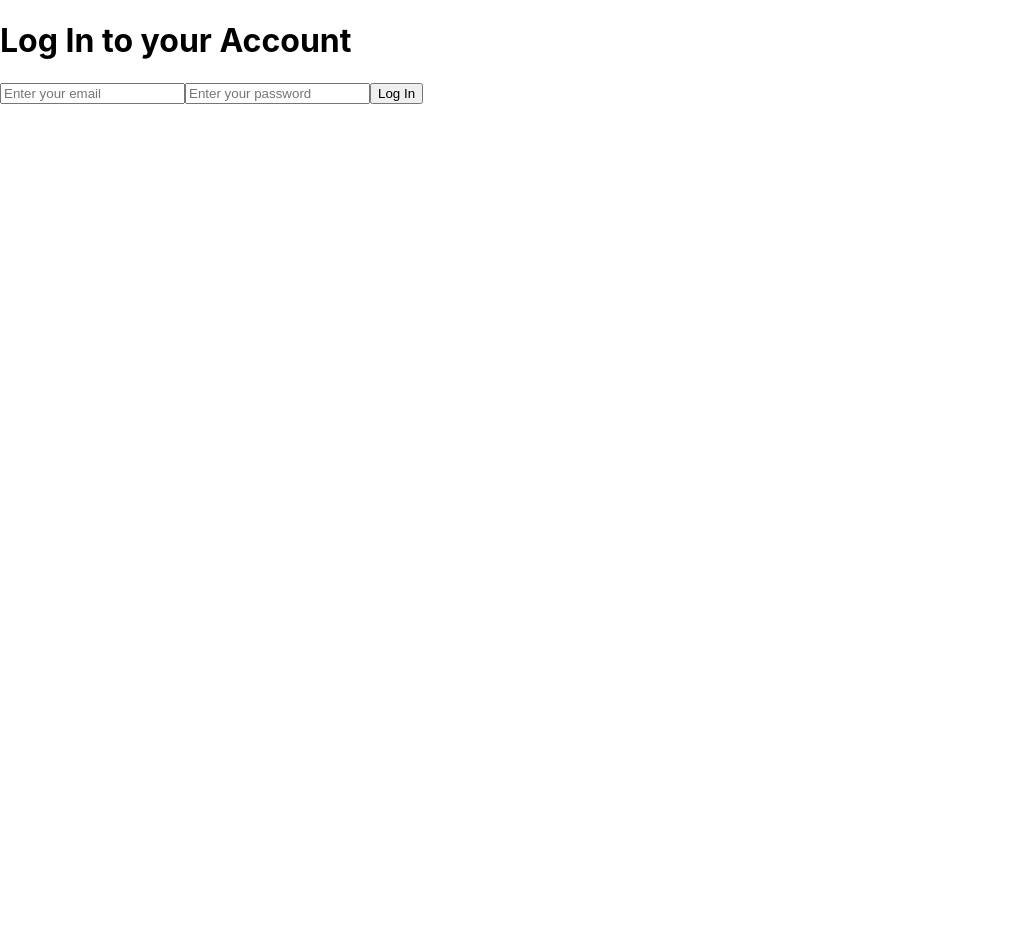
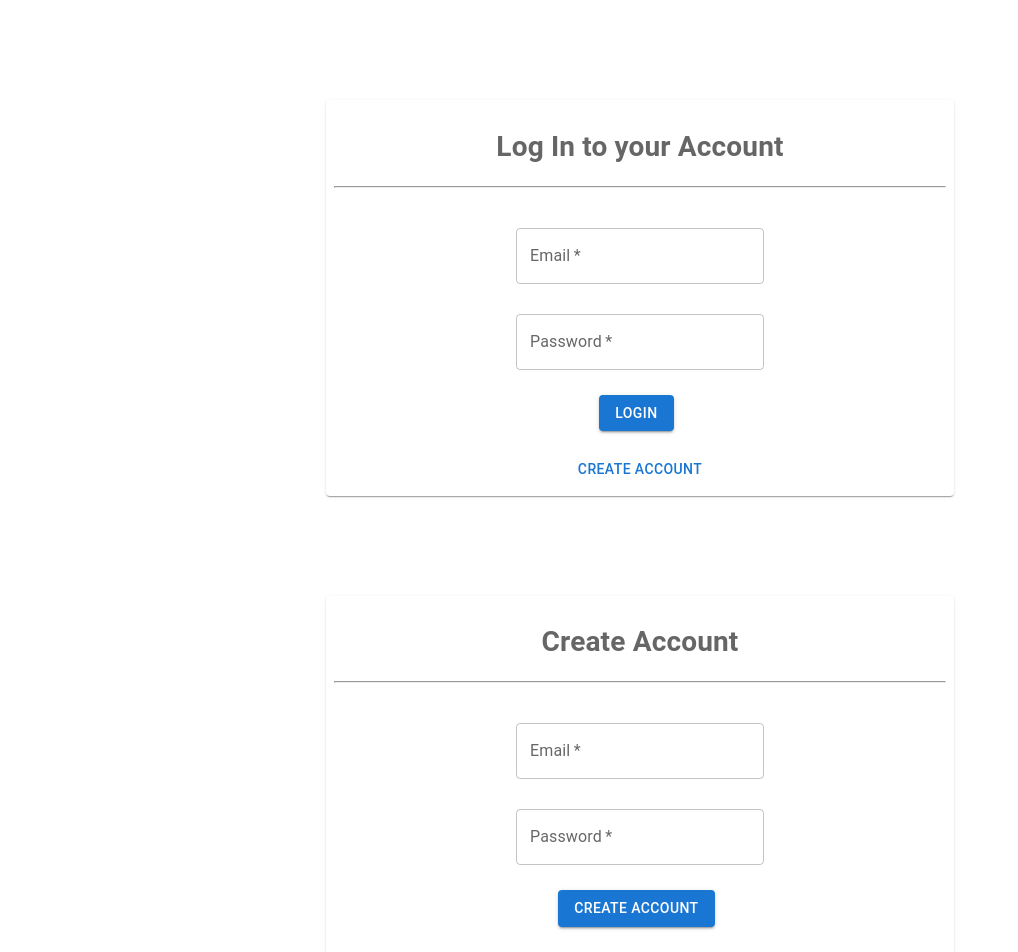
Before and after one commit to amrutha00/Smart-Pantry, a React (Create React App) app in the folder frontend/: page / in a window 1280 px wide. Shown: the top 952 px of the page, without its empty margins (0-1018 px from the left). Before the commit the page ends 800 px from the top, so only its background shows below. Built offline with nearby package versions, Linux system fonts and the light colour scheme.

Commit message:
material UI

```diff
--- a/frontend/package.json
+++ b/frontend/package.json
@@ -3,6 +3,9 @@
   "version": "0.1.0",
   "private": true,
   "dependencies": {
+    "@emotion/react": "^11.11.1",
+    "@emotion/styled": "^11.11.0",
+    "@mui/material": "^5.14.20",
     "@testing-library/jest-dom": "^5.17.0",
     "@testing-library/react": "^13.4.0",
     "@testing-library/user-event": "^13.5.0",
--- a/frontend/src/App.js
+++ b/frontend/src/App.js
@@ -1,10 +1,14 @@
 import './App.css';
 import SignIn from './components/auth/SignIn';
+import SignUp from './components/auth/SignUp';
+import AuthDetails from './components/AuthDetails';
+// import "firebase/auth";
 
 function App() {
   return (
     <>
       <SignIn></SignIn>
+      <SignUp></SignUp>
     </>
   );
 }
--- /dev/null
+++ b/frontend/src/components/AuthDetails.js
@@ -0,0 +1,45 @@
+import { onAuthStateChanged, signOut } from "firebase/auth";
+import React, { useEffect, useState } from "react";
+import { auth } from "../firebase";
+import {getAuth} from "firebase/auth";
+
+const AuthDetails = () => {
+  const [authUser, setAuthUser] = useState(null);
+  let user = getAuth().currentUser;
+  useEffect(() => {
+    const listen = onAuthStateChanged(auth, (user) => {
+      if (user) {
+        setAuthUser(user);
+      } else {
+        setAuthUser(null);
+      }
+    });
+
+    return () => {
+      listen();
+    };
+  }, []);
+
+  const userSignOut = () => {
+    signOut(auth)
+      .then(() => {
+        console.log("sign out successful");
+      })
+      .catch((error) => console.log(error));
+  };
+
+  return (
+    <div>
+      {authUser ? (
+        <>
+          <p>{`Signed In as ${authUser.email}`}</p>
+          <button onClick={userSignOut}>Sign Out</button>
+        </>
+      ) : (
+        <p>Signed Out</p>
+      )}
+    </div>
+  );
+};
+
+export default AuthDetails;
--- a/frontend/src/components/auth/SignIn.css
+++ b/frontend/src/components/auth/SignIn.css
@@ -0,0 +1,16 @@
+.sign-in-container{
+    margin-top: 100px;
+}
+
+.email{
+    margin: 5px;
+    margin-top: 40px;
+}
+
+.password{
+    margin: 5px;
+}
+
+.sign-in{
+    margin-bottom: 50px;;
+}
--- a/frontend/src/components/auth/SignIn.js
+++ b/frontend/src/components/auth/SignIn.js
@@ -2,41 +2,94 @@ import './SignIn.css';
 import { signInWithEmailAndPassword } from "firebase/auth";
 import React, { useState } from "react";
 import { auth } from "../../firebase";
+import { styled } from '@mui/material/styles';
+import Box from '@mui/material/Box';
+import Paper from '@mui/material/Paper';
+import Grid from '@mui/material/Grid';
+import TextField from '@mui/material/TextField';
+import Button from '@mui/material/Button';
+import Alert from '@mui/material/Alert';
 
 function SignIn() {
     const [email, setEmail] = useState("");
     const [password, setPassword] = useState("");
+    const [error, setError] = useState(false);
 
     const signIn = (e) => {
+        setError(false);
         e.preventDefault();
-        signInWithEmailAndPassword(auth, email, password)
+        let eml = document.getElementById('email').value;
+        let pass = document.getElementById('password').value;
+        setEmail(eml);
+        setPassword(pass);
+        signInWithEmailAndPassword(auth, eml, pass)
             .then((userCredential) => {
-            console.log(userCredential);
+                //console.log(userCredential);
             })
             .catch((error) => {
-            console.log(error);
+                //console.log(error);
+                setError(true);
             });
         };
+
+    const Item = styled(Paper)(({ theme }) => ({
+        backgroundColor: theme.palette.mode === 'dark' ? '#1A2027' : '#fff',
+        ...theme.typography.body2,
+        padding: theme.spacing(1),
+        textAlign: 'center',
+        color: theme.palette.text.secondary,
+        }));
   return (
     <>
     <div className="sign-in-container">
+    <Box sx={{ flexGrow: 1 }}>
+      <Grid container spacing={3}>
+        <Grid item xs>
+        </Grid>
+        <Grid item xs={6}>
+          <Item>
+
                 <form onSubmit={signIn}>
+                    {error && <Alert severity="error">Invalid Credentials</Alert>}
                     <h1>Log In to your Account</h1>
-            <input
+                    <hr />
+                    {/* <input
                     type="email"
                     placeholder="Enter your email"
                     value={email}
                     onChange={(e) => setEmail(e.target.value)}
-            ></input>
-            <input
+                    ></input> */}
+                    <div className='email'>
+                        <TextField id="email" type='email' size="medium" label="Email" required variant="outlined" />
+                    </div>
+
+                    <br />
+                    {/* <input
                     type="password"
                     placeholder="Enter your password"
                     value={password}
                     onChange={(e) => setPassword(e.target.value)}
-            ></input>
-            <button type="submit">Log In</button>
+                    ></input> */}
+                    <div className='password'>
+                        <TextField id="password" type="password" label="Password" required variant="outlined" />
+                    </div>
+
+                    <br />
+                    {/* <button type="submit">Log In</button> */}
+                    <Button className="sign-in" type="submit" variant="contained">Login</Button>
+                    &nbsp;&nbsp;
+                    <br /><br />
+                    <Button type="button" variant="text">Create Account</Button>
+                    <br />
                 </form>
+          </Item>
+        </Grid>
+        <Grid item xs>
+        </Grid>
+      </Grid>
+    </Box>
     </div>
+
     </>
   );
 }
--- a/frontend/src/components/auth/SignUp.js
+++ b/frontend/src/components/auth/SignUp.js
@@ -2,26 +2,87 @@ import './SignUp.css';
 import { createUserWithEmailAndPassword } from "firebase/auth";
 import React, { useState } from "react";
 import { auth } from "../../firebase";
+import { styled } from '@mui/material/styles';
+import Box from '@mui/material/Box';
+import Paper from '@mui/material/Paper';
+import Grid from '@mui/material/Grid';
+import TextField from '@mui/material/TextField';
+import Button from '@mui/material/Button';
+import Alert from '@mui/material/Alert';
 
 function SignUp() {
 
     const [email, setEmail] = useState("");
     const [password, setPassword] = useState("");
+    const [error, setError] = useState(false);
 
     const signUp = (e) => {
+      setError(false);
       e.preventDefault();
-      createUserWithEmailAndPassword(auth, email, password)
+      let eml = document.getElementById('create-email').value;
+      let pass = document.getElementById('create-password').value;
+      setEmail(eml);
+      setPassword(pass);
+      createUserWithEmailAndPassword(auth, eml, pass)
         .then((userCredential) => {
           console.log(userCredential);
         })
         .catch((error) => {
           console.log(error);
+          setError(true);
         });
     };
+
+    const Item = styled(Paper)(({ theme }) => ({
+        backgroundColor: theme.palette.mode === 'dark' ? '#1A2027' : '#fff',
+        ...theme.typography.body2,
+        padding: theme.spacing(1),
+        textAlign: 'center',
+        color: theme.palette.text.secondary,
+        }));
 
   return (
     <>
         <div className="sign-in-container">
+    <Box sx={{ flexGrow: 1 }}>
+      <Grid container spacing={3}>
+        <Grid item xs>
+        </Grid>
+        <Grid item xs={6}>
+          <Item>
+
+                <form onSubmit={signUp}>
+                    {error && <Alert severity="error">Invalid Password</Alert>}
+                    <h1>Create Account</h1>
+                    <hr />
+                    <div className='email'>
+                        <TextField id="create-email" type='email' size="medium" label="Email" required variant="outlined" />
+                    </div>
+
+                    <br />
+                    <div className='password'>
+                        <TextField id="create-password" minLength={6} type="password" label="Password" required variant="outlined" />
+                    </div>
+
+                    <br />
+                    {/* <button type="submit">Log In</button> */}
+                    <Button className="sign-in" type="submit" variant="contained">Create Account</Button>
+                    &nbsp;&nbsp;
+                    <br /><br />
+                    <Button type="button" variant="text">Login</Button>
+                    <br />
+                </form>
+          </Item>
+        </Grid>
+        <Grid item xs>
+        </Grid>
+      </Grid>
+    </Box>
+    </div>
+
+
+
+        {/* <div className="sign-in-container">
         <form onSubmit={signUp}>
             <h1>Create Account</h1>
             <input
@@ -38,7 +99,7 @@ function SignUp() {
             ></input>
             <button type="submit">Sign Up</button>
         </form>
-        </div>
+        </div> */}
     </>
   );
 }
```
Also changed, not shown: 1 other file (tests, documents, lock files or other folders). Lines whose indentation alone changed are shown as unchanged.
